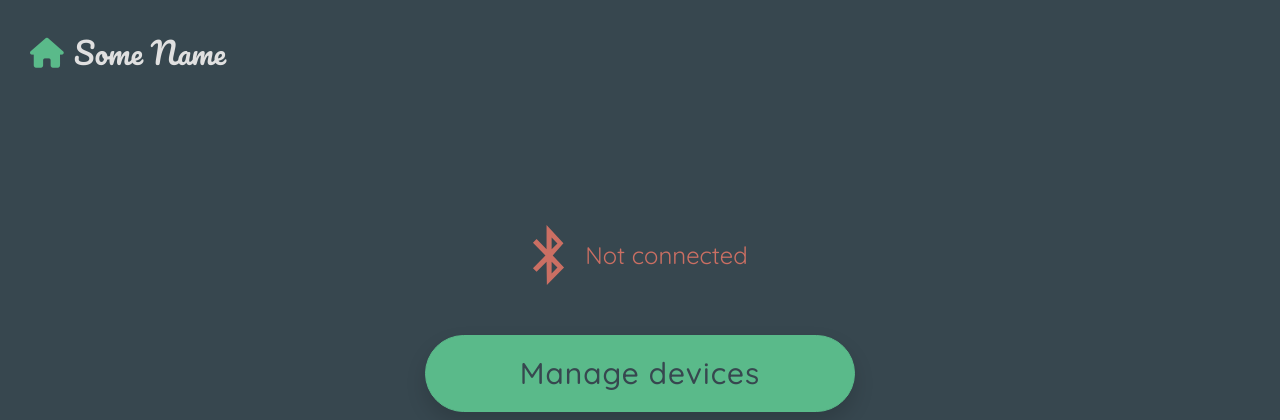
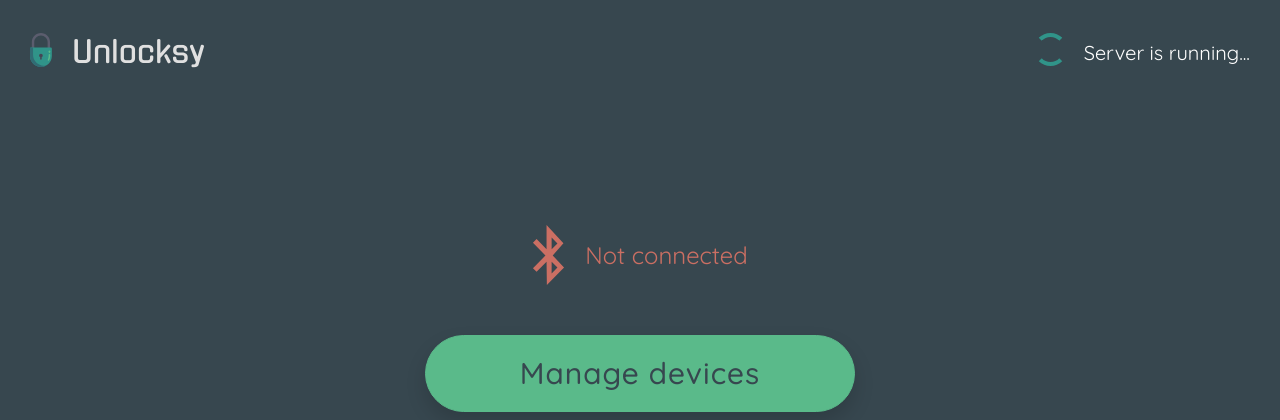
Before and after one commit to bernardocmarques/Unlocksy-Server, a Flask app: page / in a window 1280 px wide. Shown: the top 420 px of the page. Run offline with Flask 2, Linux system fonts and the light colour scheme; some libraries are stand-ins or nearby versions.

Commit message:
Logo changed & server running indicator

```diff
--- a/server.py
+++ b/server.py
@@ -91,8 +91,8 @@ class BT_Server:
                     break
 
     def run_server(self):
+        self.isRunning = True
         self.create_server()
-        self.isRunning = True
         server_socket = self.server_socket
         client_socket = self.client_socket
 
--- a/static/css/fonts.css
+++ b/static/css/fonts.css
@@ -33,13 +33,13 @@
 
 
   /* ===================================================================
-   *  Pacifico
+   *  Gugi
    *
    * ------------------------------------------------------------------- */
 
    @font-face {
-    font-family: "pacifico";
-    src: url("../fonts/Pacifico/Pacifico-Regular.ttf") format("truetype");
+    font-family: "gugi";
+    src: url("../fonts/Gugi/Gugi-Regular.ttf") format("truetype");
     font-style: normal;
     font-weight: normal;
   }
--- a/static/css/main.css
+++ b/static/css/main.css
@@ -27,17 +27,43 @@ body {
   font-size: 1.5rem;
 }
 
-.logo i, .logo:hover {
-  color: #5ABA8A;
-}
-
 .logo span, .logo:hover {
-  font-family: 'pacifico', sans-serif;
+  font-family: 'gugi', sans-serif;
   color: #E0E0E0;
 }
 
 .logo:hover {
   text-decoration: none;
+}
+
+.server-running span {
+  color: white;
+}
+
+.lds-dual-ring {
+  display: inline-block;
+  width: 40px;
+  height: 40px;
+}
+
+.lds-dual-ring:after {
+  content: " ";
+  display: block;
+  width: 33px;
+  height: 33px;
+  border-radius: 50%;
+  border: 4px solid #fff;
+  border-color: #309489 transparent #309489 transparent;
+  animation: lds-dual-ring 1.2s linear infinite;
+}
+
+@keyframes lds-dual-ring {
+  0% {
+    transform: rotate(0deg);
+  }
+  100% {
+    transform: rotate(360deg);
+  }
 }
 
 .wrapper {
--- a/templates/index.html
+++ b/templates/index.html
@@ -4,7 +4,7 @@
     <meta charset="UTF-8">
     <meta name="viewport" content="width=device-width, initial-scale=1.0">
     <meta http-equiv="X-UA-Compatible" content="ie=edge">
-        <meta http-equiv="refresh" content="5">
+    <meta http-equiv="refresh" content="5">
     <title>Homepage</title>
 
     <link rel="stylesheet" href="https://stackpath.bootstrapcdn.com/bootstrap/4.3.1/css/bootstrap.min.css" integrity="sha384-ggOyR0iXCbMQv3Xipma34MD+dH/1fQ784/j6cY/iJTQUOhcWr7x9JvoRxT2MZw1T" crossorigin="anonymous">
@@ -14,11 +14,29 @@
 </head>
 
 <body>
-    <!-- logo -->
-    <a class="d-inline-flex logo align-items-center p-4" href="{{ url_for('home') }}">
-        <i class="fas fa-home mr-2"></i>
-        <span>Some Name</span>
-    </a>
+
+    <div class="d-flex header justify-content-between align-items-center">
+        <!-- logo -->
+        <a class="d-inline-flex logo align-items-center p-4" href="{{ url_for('home') }}">
+            <img class="mr-3 mb-1" src="../static/assets/padlock.svg" alt="">
+            <span>Unlocksy</span>
+        </a>
+
+        <!-- server running -->
+        {% if is_running == True %}
+            <div class="d-inline-flex server-running align-items-center p-4">
+                <div class="lds-dual-ring mr-2"></div>
+                <span>Server is running...</span>
+            </div>
+        {% endif %}
+
+        <!-- server not running -->
+        {% if is_running == False %}
+            <div class="d-inline-flex server-running align-items-center p-4">
+                <span>Server not running</span>
+            </div>
+        {% endif %}
+    </div>
 
     <div class="d-flex flex-column wrapper align-items-center justify-content-center">
 
--- a/templates/manage-devices.html
+++ b/templates/manage-devices.html
@@ -15,8 +15,8 @@
 <body>
     <!-- logo -->
     <a class="d-inline-flex logo align-items-center p-4" href="{{ url_for('home') }}">
-        <i class="fas fa-home mr-2"></i>
-        <span>Some Name</span>
+        <img class="mr-3 mb-1" src="../static/assets/padlock.svg" alt="">
+        <span>Unlocksy</span>
     </a>
 
     <div class="d-flex flex-column wrapper align-items-center justify-content-center">
--- a/templates/manage-files.html
+++ b/templates/manage-files.html
@@ -15,8 +15,8 @@
 <body>
     <!-- logo -->
     <a class="d-inline-flex logo align-items-center p-4" href="{{ url_for('home') }}">
-        <i class="fas fa-home mr-2"></i>
-        <span>Some Name</span>
+        <img class="mr-3 mb-1" src="../static/assets/padlock.svg" alt="">
+        <span>Unlocksy</span>
     </a>
 
     <div class="d-flex flex-column wrapper align-items-center justify-content-center">
--- a/templates/qr-code.html
+++ b/templates/qr-code.html
@@ -15,8 +15,8 @@
 <body>
     <!-- logo -->
     <a class="d-inline-flex logo align-items-center p-4" href="{{ url_for('home') }}">
-        <i class="fas fa-home mr-2"></i>
-        <span>Some Name</span>
+        <img class="mr-3 mb-1" src="../static/assets/padlock.svg" alt="">
+        <span>Unlocksy</span>
     </a>
 
     <div class="d-flex flex-column wrapper align-items-center justify-content-center">
--- a/templates/run-server.html
+++ /dev/null
@@ -1,24 +0,0 @@
-<!DOCTYPE html>
-<html lang="en">
-<head>
-    <meta charset="UTF-8">
-    <meta name="viewport" content="width=device-width, initial-scale=1.0">
-    <meta http-equiv="X-UA-Compatible" content="ie=edge">
-    <meta http-equiv="refresh" content="5">
-    <title>Server is running...</title>
-
-    <link rel="stylesheet" href="https://stackpath.bootstrapcdn.com/bootstrap/4.3.1/css/bootstrap.min.css" integrity="sha384-ggOyR0iXCbMQv3Xipma34MD+dH/1fQ784/j6cY/iJTQUOhcWr7x9JvoRxT2MZw1T" crossorigin="anonymous">
-    <link rel="stylesheet" href="../static/css/run-server.css">
-
-    <script src="https://kit.fontawesome.com/c9518678ef.js" crossorigin="anonymous"></script>
-</head>
-
-<body>
-
-    <div class="d-flex wrapper justify-content-center align-items-center">
-        <div class="loader"></div>
-        <h2>Server is running...</h2>
-    </div>
-
-</body>
-</html>
--- a/web.py
+++ b/web.py
@@ -17,12 +17,12 @@ server = BT_Server(rsa)
 @app.route("/")
 def home():
     run()
-    return render_template("index.html", device_name=server.device_name)
+    return render_template("index.html", device_name=server.device_name, is_running=server.isRunning)
 
 
 @app.route("/manage-devices")
 def manage_devices():
-    return render_template("manage-devices.html", device_name=server.device_name)
+    return render_template("manage-devices.html", device_name=server.device_name, is_running=server.isRunning)
 
 
 def get_mac():
@@ -39,15 +39,14 @@ def get_mac():
 def qr_code():
     data = get_mac() + "\n"
     data += rsa.get_public_key_base64()
-    return render_template("qr-code.html", qrcode_img=qrcode(data), device_name=server.device_name)
+    return render_template("qr-code.html", qrcode_img=qrcode(data), device_name=server.device_name, is_running=server.isRunning)
 
 
 @app.route("/manage-files")
 def manage_files():
-    return render_template("manage-files.html", device_name=server.device_name)
+    return render_template("manage-files.html", device_name=server.device_name, is_running=server.isRunning)
 
 
-@app.route("/run")
 def run():
     print(server.isRunning)
 
@@ -56,8 +55,6 @@ def run():
     else:
         threading.Thread(target=server.run_server).start()
 
-    return render_template("run-server.html")
-
 
 if __name__ == "__main__":
     app.run(debug=True)
```
Also changed, not shown: static/css/run-server.css (deleted, +0 -73 lines), static/fonts/Gugi/OFL.txt (added, +93 -0 lines), static/assets/padlock.svg (added), static/fonts/Gugi/Gugi-Regular.ttf (added), static/fonts/Pacifico/Pacifico-Regular.ttf (deleted).
